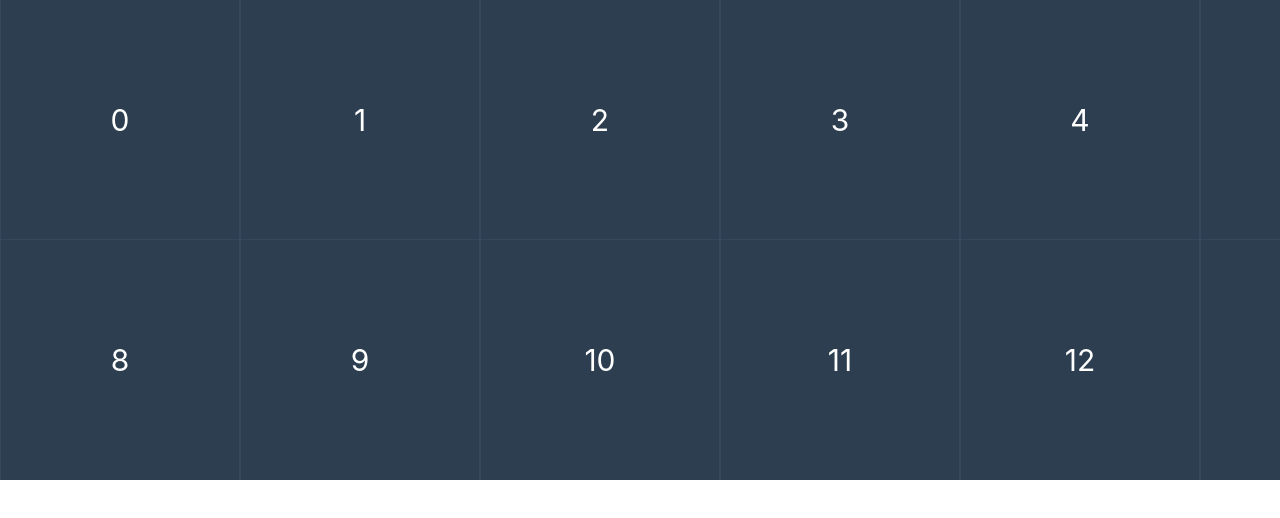
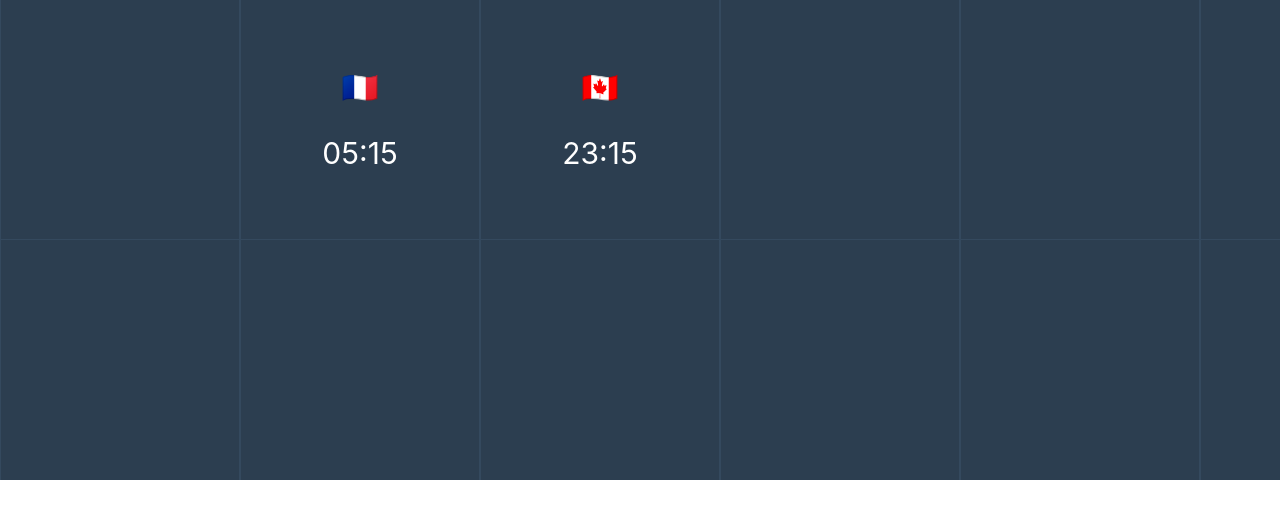
Before and after one commit to AliceDiNunno/prodeck-actionbar, a React (Create React App) app: page / in a window 1280 px wide. Shown: the top 518 px of the page. Built offline with nearby package versions, Linux system fonts and the light colour scheme.

Commit message:
[feat] added fr and qc time widgets

```diff
--- a/package.json
+++ b/package.json
@@ -9,6 +9,8 @@
     "@testing-library/jest-dom": "^5.17.0",
     "@testing-library/react": "^13.4.0",
     "@testing-library/user-event": "^13.5.0",
+    "moment": "^2.30.1",
+    "moment-timezone": "^0.5.44",
     "react": "^18.2.0",
     "react-dom": "^18.2.0",
     "react-scripts": "5.0.1",
--- a/src/App.js
+++ b/src/App.js
@@ -1,41 +1,38 @@
 import './App.css';
 
-const Item = ({ children }) => {
-    const itemStyle = {
-        width: "12.5%",
-        height: "100%",
-        backgroundColor: "#2c3e50",
-        border: "1px solid #34495e",
-        display: "flex",
-        justifyContent: "center",
-        alignItems: "center",
-    }
+import React from 'react';
 
-    return (
-        <div style={itemStyle}>
-            {children}
-        </div>
-    );
+import {Row} from "./Component/row";
+import {Item} from "./Component/item";
+
+import {Empty} from "./Component/widget/empty";
+import {FrTime} from "./Component/widget/FrTime";
+import {QcTime} from "./Component/widget/QcTime";
+
+function viewMapping() {
+    let mapping = new Map()
+
+    mapping.set(1, FrTime)
+    mapping.set(2, QcTime)
+
+    return mapping
 }
 
+function widgetForIndex(index) {
+    console.log("index: " + index)
 
-const Row = ({ children }) => {
-    const rowStyle = {
-        display: "flex",
-        flexDirection: "row",
-        justifyContent: "center",
-        alignItems: "center",
+    const mapping = viewMapping()
 
-        height: "50%",
+    console.log(mapping, index, mapping.has(index))
+
+    if (mapping.has(index)) {
+        console.log("OK for", index)
+        return mapping.get(index)()
+    } else {
+        console.log("Empty for", index)
+        return Empty()
     }
-
-    return (
-        <div style={rowStyle}>
-            {children}
-        </div>
-    );
-};
-
+}
 
 function App() {
     var classes = "App"
@@ -46,13 +43,12 @@ function App() {
     console.log(classes)
 
     var TwoTimesEightArray = Array(2).fill(Array(8).fill(0))
-    //set values in array from 0 to 15
+
     TwoTimesEightArray = TwoTimesEightArray.map((row, rowIndex) => {
         return row.map((col, colIndex) => {
             return rowIndex * 8 + colIndex
         })
     })
-
 
     console.log(TwoTimesEightArray)
 
@@ -64,7 +60,9 @@ function App() {
                     <Row>
                         {row.map((col, colIndex) => (
                             <Item>
-                                {col}
+                                {
+                                    widgetForIndex(col)
+                                }
                             </Item>
                         ))}
                     </Row>
--- /dev/null
+++ b/src/Component/item.js
@@ -0,0 +1,21 @@
+export const increment = (state, props) => ({
+    value: state.value + 1
+});
+
+export const Item = ({ children }) => {
+    const itemStyle = {
+        width: "12.5%",
+        height: "100%",
+        backgroundColor: "#2c3e50",
+        border: "1px solid #34495e",
+        display: "flex",
+        justifyContent: "center",
+        alignItems: "center",
+    }
+
+    return (
+        <div style={itemStyle}>
+            {children}
+        </div>
+    );
+}
--- /dev/null
+++ b/src/Component/row.js
@@ -0,0 +1,16 @@
+export const Row = ({ children }) => {
+    const rowStyle = {
+        display: "flex",
+        flexDirection: "row",
+        justifyContent: "center",
+        alignItems: "center",
+
+        height: "50%",
+    }
+
+    return (
+        <div style={rowStyle}>
+            {children}
+        </div>
+    );
+};
--- /dev/null
+++ b/src/Component/widget/FrTime.js
@@ -0,0 +1,21 @@
+import React, { useState, useEffect } from 'react';
+var moment = require('moment-timezone');
+
+export function FrTime() {
+    const [time, setTime] = useState(moment().tz('Europe/Paris').format('HH:mm'));
+
+    useEffect(() => {
+        const interval = setInterval(() => {
+            console.log("tick");
+            setTime(moment().tz('Europe/Paris').format('HH:mm'));
+        }, 1000);
+        return () => clearInterval(interval);
+    }, []);
+
+    return (
+        <div>
+            <p>🇫🇷</p>
+            <p>{time}</p>
+        </div>
+    );
+}
--- /dev/null
+++ b/src/Component/widget/QcTime.js
@@ -0,0 +1,21 @@
+import React, { useState, useEffect } from 'react';
+var moment = require('moment-timezone');
+
+export function QcTime() {
+    const [time, setTime] = useState(moment().tz('America/Toronto').format('HH:mm'));
+
+    useEffect(() => {
+        const interval = setInterval(() => {
+            console.log("tick");
+            setTime(moment().tz('America/Toronto').format('HH:mm'));
+        }, 1000);
+        return () => clearInterval(interval);
+    }, []);
+
+    return (
+        <div>
+            <p>🇨🇦</p>
+            <p>{time}</p>
+        </div>
+    );
+}
--- /dev/null
+++ b/src/Component/widget/empty.js
@@ -0,0 +1,5 @@
+export const Empty = () => {
+    return (
+        <div></div>
+    );
+}
```
Also changed, not shown: 1 other file (tests, documents, lock files or other folders).
